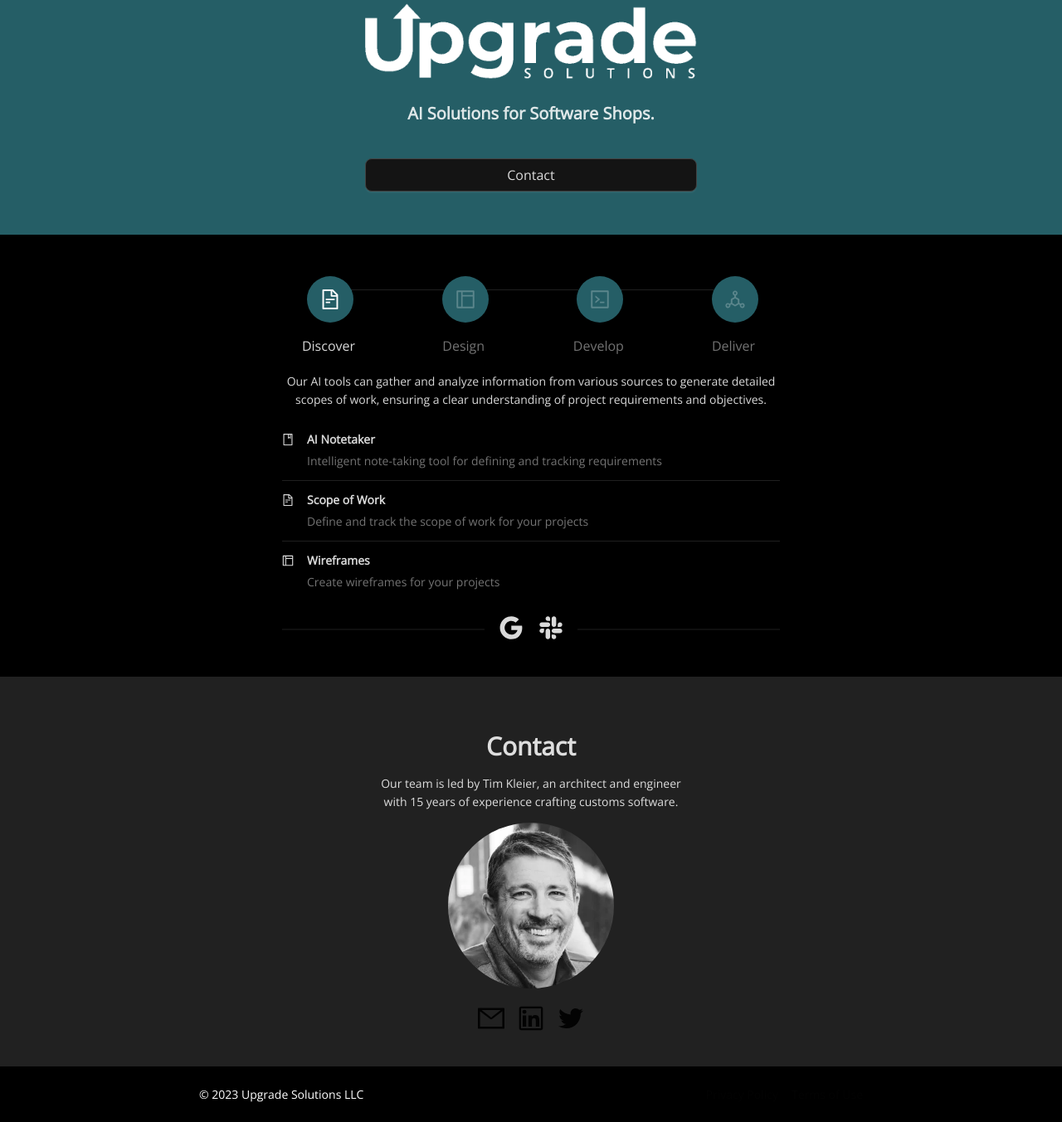
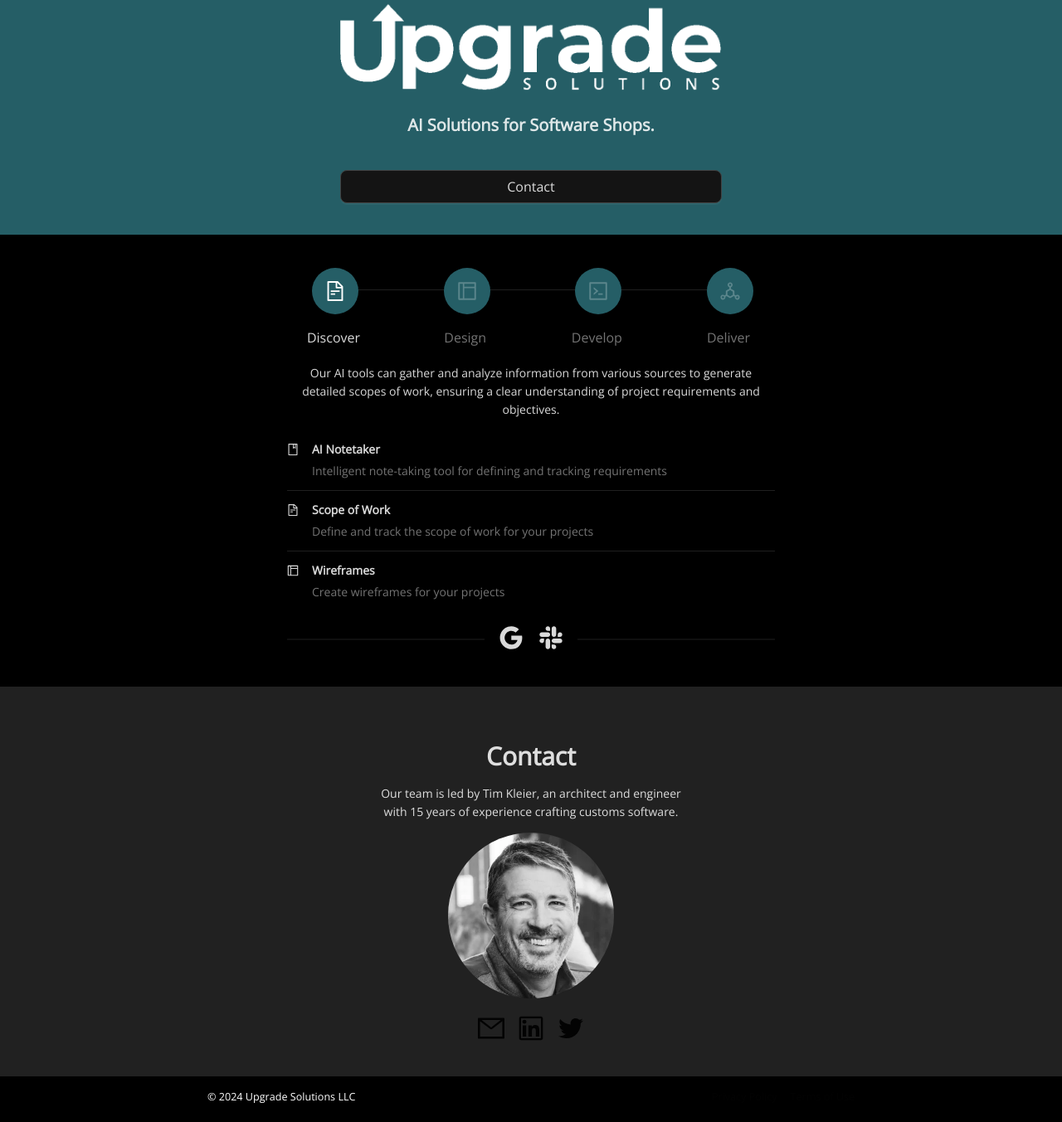
Before and after one commit to upgrade-solutions/upgrade-solutions.github.io, an Astro site: page / in a window 1280 px wide. Shown: the part 97-1450 px from the top of the page at 83% size. Built offline with nearby package versions, Linux system fonts and the light colour scheme; Astro itself is replaced by a stand-in of ours.

Commit message:
refactor layout and styling for improved responsiveness and accessibility

```diff
--- a/src/components/FooterContent.tsx
+++ b/src/components/FooterContent.tsx
@@ -2,13 +2,13 @@ import { Row, Col, Space } from 'antd';
 
 const FooterContent: React.FC = () => (
   <>
-    <Row style={{ maxWidth: 800, margin: '0 auto' }}>
-      <Col span={12} style={{ textAlign: 'left' }}>
+    <Row style={{ maxWidth: 800, margin: '0 auto', padding: '0 10px' }}>
+      <Col span={12} style={{ textAlign: 'left', fontSize: '0.9em' }}>
         <div className="copyright">
-          &copy; 2023 Upgrade Solutions LLC
+          &copy; {new Date().getFullYear()} Upgrade Solutions LLC
         </div>
       </Col>
-      <Col span={12} style={{ textAlign: 'right' }}>
+      <Col span={12} style={{ textAlign: 'right', fontSize: '0.9em' }}>
         <Space size="middle">
           <a href="https://www.privacypolicies.com/live/728108d2-3caf-465b-9fb4-3746765b8434" target="_blank">Privacy Policy</a>
           <a href="https://drive.google.com/file/d/1Ds0W0xvZ8Du8DAGXXuufa3ShhGcNgEo9/view?usp=sharing" target="_blank">Terms of Use</a>
--- a/src/components/HeroSection.tsx
+++ b/src/components/HeroSection.tsx
@@ -5,7 +5,8 @@ const { Title } = Typography;
 const sectionStyle: React.CSSProperties = {
   margin: '0 auto',
   textAlign: 'center',
-  width: '400px'
+  maxWidth: '500px',
+  padding: '0 20px',
 };
 
 const HeroSection = () => {
@@ -17,8 +18,7 @@ const HeroSection = () => {
         backgroundColor: token.colorPrimary,
         height: '380px',
         width: '100%',
-        backgroundSize: 'cover',
-        margin: '0 auto',
+        margin: 0
       }}>
         <div style={sectionStyle}>
           <Image src={upgradeLogo.src} alt="Upgrade Logo" preview={false} style={{ marginTop: 100 }} />
--- a/src/components/Solutions.tsx
+++ b/src/components/Solutions.tsx
@@ -18,7 +18,7 @@ const Solutions: React.FC = () => {
     backgroundColor: token.colorPrimary,
     // borderColor: token.colorPrimaryBg,
     padding: '16px',
-    marginLeft: '-10px',
+    margin: '-10px 0 0 -10px',
   };
 
   const contentStyle: React.CSSProperties = {
@@ -50,7 +50,7 @@ const Solutions: React.FC = () => {
   ];
 
   return (
-    <div id="solutions" style={{ maxWidth: 600, margin: '50px auto 40px auto', color: 'black !important' }}>
+    <div id="solutions" style={{ maxWidth: 620, margin: '50px auto 40px auto', padding: '0 16px', color: 'black !important' }}>
       {/* <Title level={3} style={{ textAlign: 'center' }}>Solutions</Title> */}
       <Steps
         current={current}
--- a/src/layouts/MainLayout.tsx
+++ b/src/layouts/MainLayout.tsx
@@ -16,14 +16,13 @@ const contentStyle: React.CSSProperties = {
 const footerStyle: React.CSSProperties = {
   textAlign: 'center',
   color: '#fff',
+  padding: '16px 0',
 };
 
-const layoutStyle = {
-  margin: '0 auto',
+const layoutStyle: React.CSSProperties = {
+  margin: 0,
   padding: 0,
-  // overflow: 'hidden',
-  // minWidth: 400,
-  // maxWidth: 600,
+  width: '100%',
 };
 
 const MainLayout: React.FC = () => {
--- a/src/pages/index.astro
+++ b/src/pages/index.astro
@@ -3,6 +3,17 @@ import App from '../components/App.tsx';
 import '../styles/global.css';
 ---
 
-<div>
-	<App client:load />
-</div>
+<!DOCTYPE html>
+<html lang="en">
+<head>
+  <meta charset="UTF-8">
+  <meta name="viewport" content="width=device-width, initial-scale=1.0">
+  <title>Your App Title</title>
+  <!-- Other meta tags -->
+</head>
+<body>
+  <div>
+		<App client:load />
+	</div>
+</body>
+</html>
--- a/src/styles/global.css
+++ b/src/styles/global.css
@@ -6,3 +6,10 @@ body, html {
 }
 
 .ant-anchor-wrapper-horizontal::before { border-bottom: none !important; }
+
+@media (max-width: 500px) {
+  .ant-steps-icon span[role="img"] {
+    padding: 10px !important;
+    margin-left: 0px !important;
+  }
+}
```
